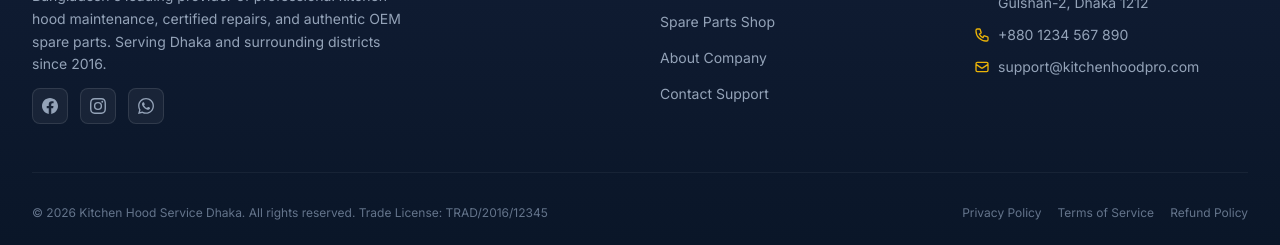
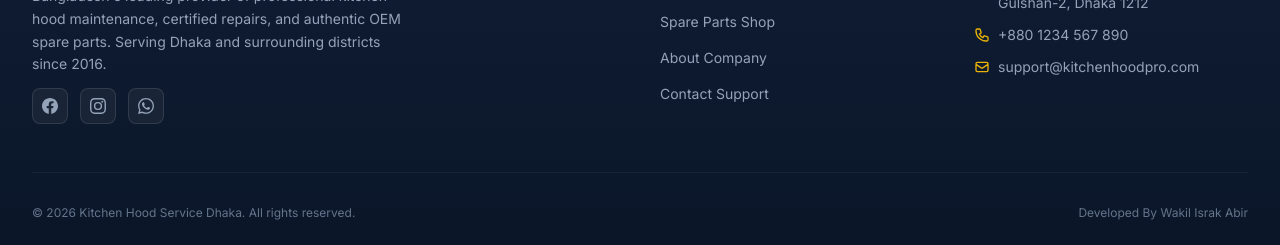
Before and after one commit to WakilIsrakAbir/KitchenHood, a website: page public/index.html in a window 1280 px wide. Shown: the part 4445-4690 px from the top of the page. Drawn offline with nearby package versions, Linux system fonts and the light colour scheme; no server answers.

Commit message:
Link with developer

```diff
--- a/public/index.html
+++ b/public/index.html
@@ -896,11 +896,9 @@
         </div>
       </div>
       <div class="border-t border-white/5 pt-8 flex flex-col md:flex-row justify-between items-center gap-4">
-        <p class="text-xs text-slate-500">&copy; 2026 Kitchen Hood Service Dhaka. All rights reserved. Trade License: TRAD/2016/12345</p>
+        <p class="text-xs text-slate-500">&copy; 2026 Kitchen Hood Service Dhaka. All rights reserved.</p>
         <div class="flex gap-4 text-xs text-slate-500">
-          <a href="#" class="hover:text-slate-300 transition-colors">Privacy Policy</a>
-          <a href="#" class="hover:text-slate-300 transition-colors">Terms of Service</a>
-          <a href="#" class="hover:text-slate-300 transition-colors">Refund Policy</a>
+          <a href="https://www.linkedin.com/in/wakil-israk-abir/" target="_blank" rel="noopener noreferrer" class="hover:text-slate-300 transition-colors">Developed By Wakil Israk Abir</a>
         </div>
       </div>
     </div>
```
